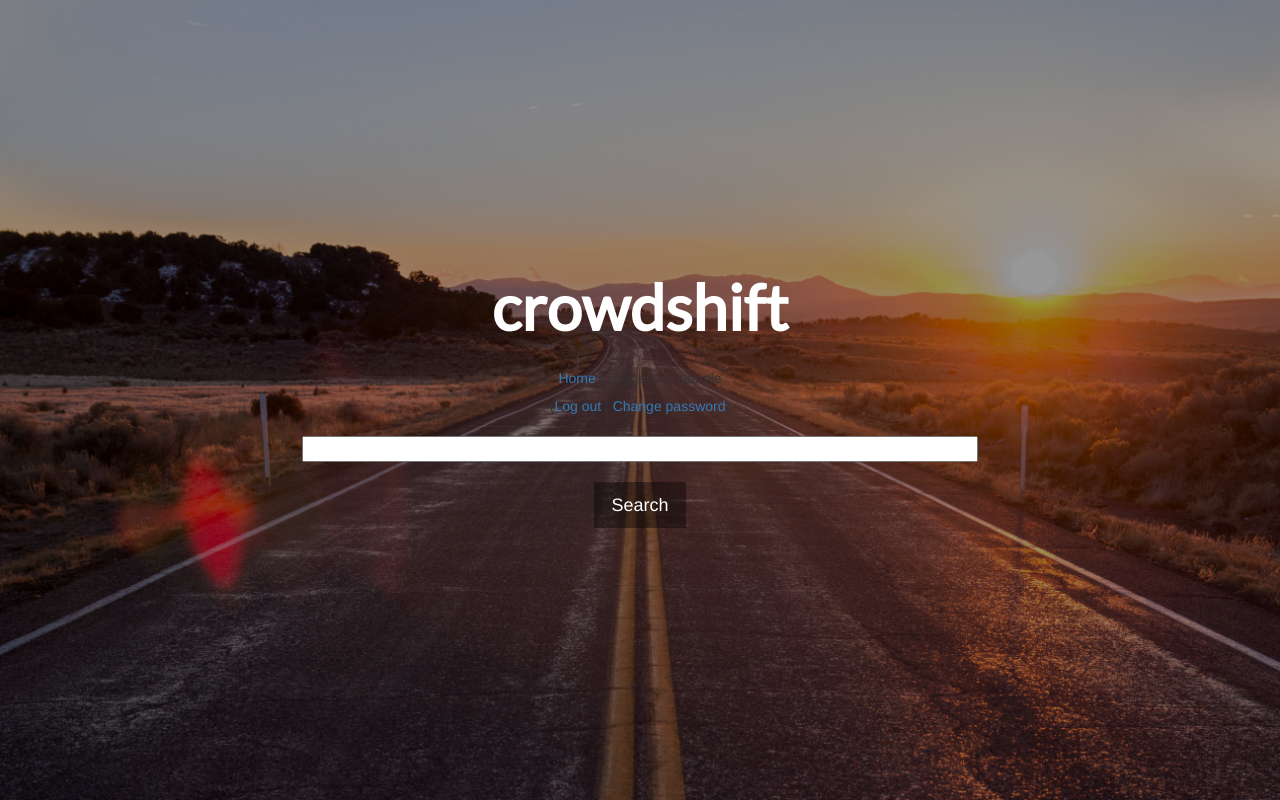
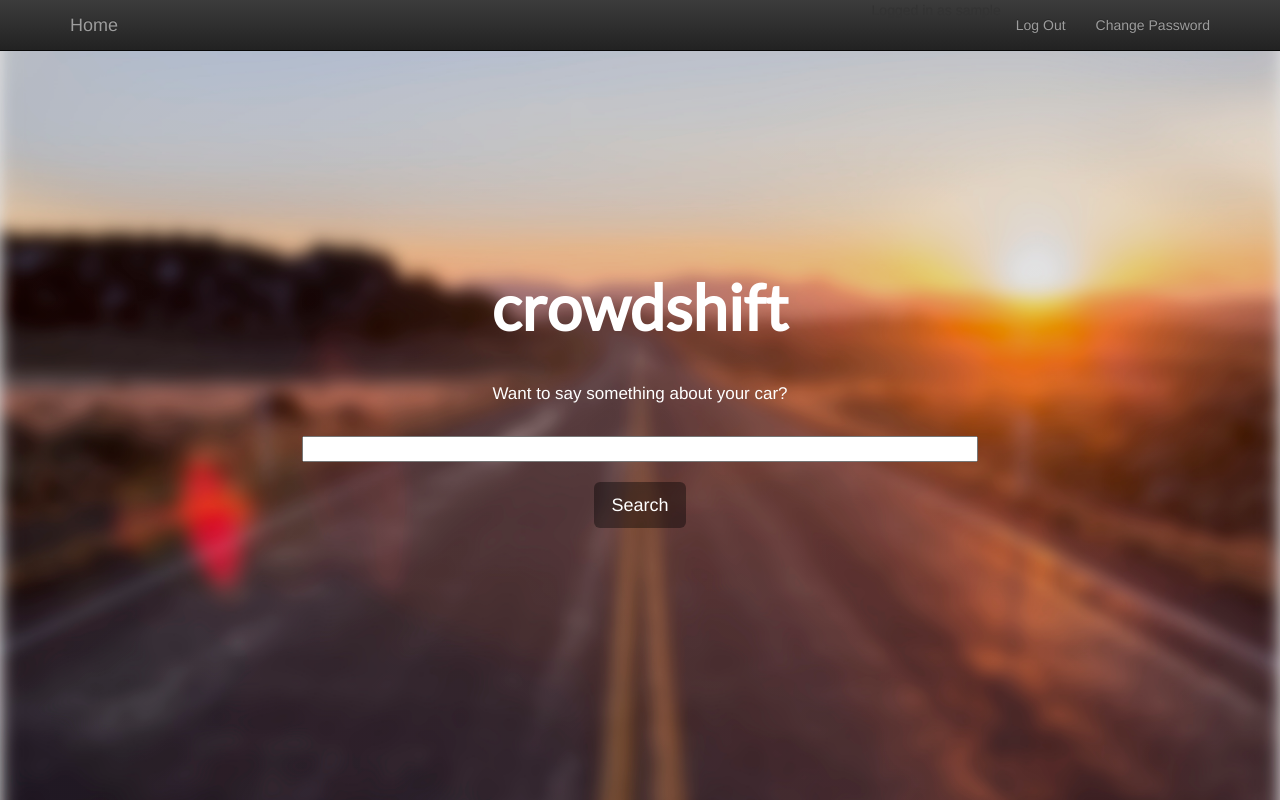
Before and after one commit to kennykhoapham/crowdshift, a Django app: page / in a window 1280 px wide. Run offline with Django 3.2, Linux system fonts and the light colour scheme; the visitor is signed in with stand-in values (Sample User, id 1); some libraries are stand-ins or nearby versions.

Commit message:
add more changes to landing page

```diff
--- a/crowdshift/static/custom.css
+++ b/crowdshift/static/custom.css
@@ -1,14 +1,3 @@
-
-
-
-
-
-
-
-
-
-
-
 html,
 body {
     width: 100%;
@@ -17,20 +6,18 @@ body {
 
 h1 {
   font-family: 'Lato', sans-serif;
-  font-size:80px;
+  font-size: 80px;
   color:#ffffff;
 }
 
 body {
-    font-family: "Source Sans Pro","Helvetica Neue",Helvetica,Arial,sans-serif;
+    font-family: "Helvetica Neue", Helvetica, sans-serif;
 }
 
-.container-top {
-  margin: 0 auto;
-  width: 100%;
-  min-height:60%;
-  background-color:#ffffff;
-  overflow:hidden;
+p {
+	font-family: "Helvetica Neue", Helvetica, sans-serif;
+  	font-size: 17px;
+  	color:#ffffff;
 }
 
 .text-vertical-center {
@@ -48,30 +35,16 @@ body {
 
 
 .btn-dark {
-    border-radius: 0;
-    color: #fff;
+    border-radius: 8;
+    color: #ffffff;
     background-color: rgba(0,0,0,0.4);
 }
 
-.btn-dark:hover,
-.btn-dark:focus,
-.btn-dark:active {
-    color: #fff;
+.btn-dark:hover {
+    color: #ffffff;
     background-color: rgba(0,0,0,0.7);
 }
 
-.btn-light {
-    border-radius: 0;
-    color: #333;
-    background-color: rgb(255,255,255);
-}
-
-.btn-light:hover,
-.btn-light:focus,
-.btn-light:active {
-    color: #333;
-    background-color: rgba(255,255,255,0.8);
-}
 
 .header {
     display: table;
@@ -79,9 +52,9 @@ body {
     width: 100%;
     height: 100%;
     background: linear-gradient(
-      rgba(0, 0, 0, 0.4),
-      rgba(0, 0, 0, 0.4)
-    ), url(orangeroad.jpg) no-repeat center center scroll;
+      rgba(0, 0, 0, 0.1),
+      rgba(0, 0, 0, 0.1)
+    ), url(orangeroadblurr.jpg) no-repeat center center scroll;
     -webkit-background-size: cover;
     -moz-background-size: cover;
     background-size: cover;
--- a/templates/index.html
+++ b/templates/index.html
@@ -16,31 +16,50 @@
 
 
 
-<!-- Header -->
+<nav class="navbar navbar-inverse navbar-fixed-top topnav" role="navigation">
+    <div class="container topnav">
+		{% block header %}
+        	<a class="navbar-brand topnav" href="/">{% trans "Home" %}</a>
+        		<div class="collapse navbar-collapse" id="bs-example-navbar-collapse-1">
+            		<ul class="nav navbar-nav navbar-right">
+                		<li>
+                			{% if user.is_authenticated %}
+		        			{% trans "Logged in as" %} {{ user.username }}
+		        		</li>
+		        		<li>
+		        			<a href="{% url 'auth_logout' %}">{% trans "Log Out" %}</a>
+		        		</li>
+		        		<li>
+                    		<a href="{% url 'auth_password_change' %}">{% trans "Change Password" %}</a>
+                		</li>
+                		<li>
+                			{% else %}
+		       				<a href="{% url 'auth_login' %}">{% trans "Log In" %}</a>
+		    				{% endif %}
+		    				{% endblock %}
+                </li>
+            </ul>
+        </div>
+    </div>
+</nav>
+
+
+
+
 <header id="top" class="header">
     <div class="text-vertical-center">
         <h1>crowdshift</h1>
         <br>
-		    {% block header %}
-		    <h5><a href="/">{% trans "Home" %}</a> |
-		    {% if user.is_authenticated %}
-		        {% trans "Logged in" %}: {{ user.username }} </h5>
-		        (<a href="{% url 'auth_logout' %}">{% trans "Log out" %}</a> |
-		        <a href="{% url 'auth_password_change' %}">{% trans "Change password" %}</a>)
-		    {% else %}
-		       <a href="{% url 'auth_login' %}">{% trans "Log in" %}</a>
-		    {% endif %}
-		    {% endblock %}
-
-
-		  <br><br>
-		  <center>
+		<br>
+        <p>Want to say something about your car?</p>
+		<br>
+	  	<center>
 			<form action='/search/' method='post'>
 				{% csrf_token %}
 				{{ form.as_table }} <br> <br>
-			   	<button type="submit" class="btn btn-dark btn-lg">Search</button>
+		   		<button type="submit" class="btn btn-dark btn-lg">Search</button>
 			</form>
-		  </center>
+	    </center>
     </div>
 </header>
 
```
Also changed, not shown: crowdshift/static/mountains.jpg (added), crowdshift/static/orangeroadblurr.jpg (added).
